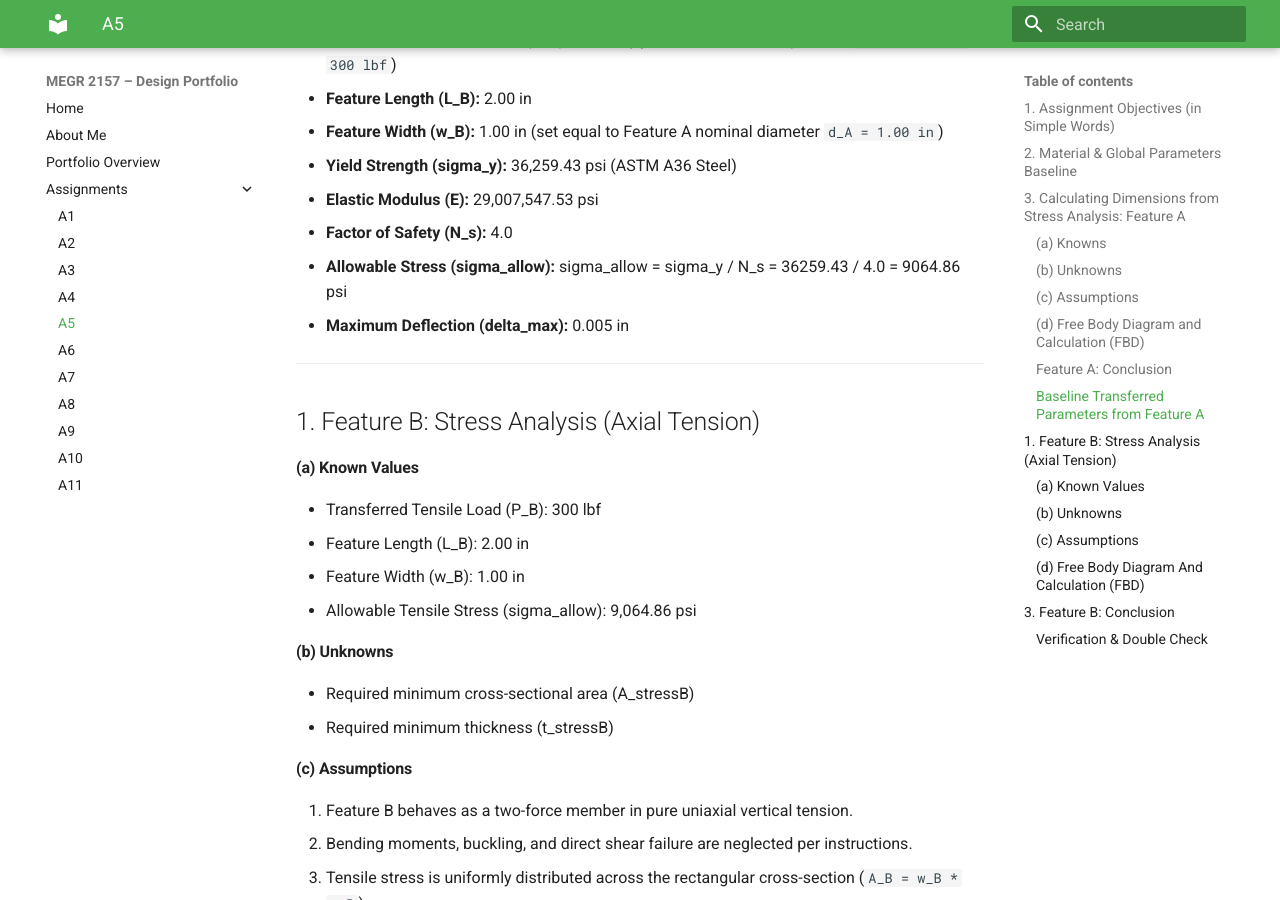
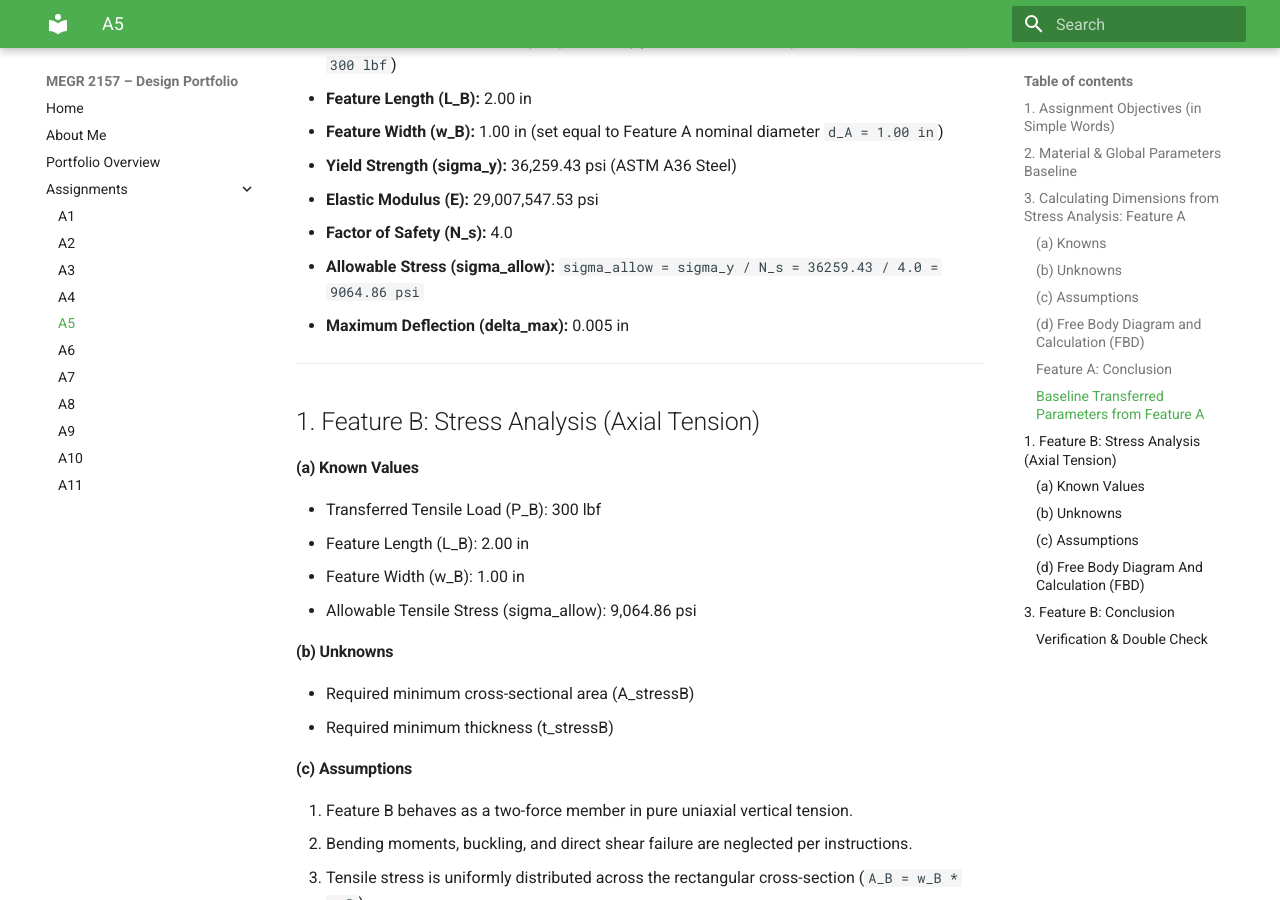
Before and after one commit to MHasan-27/megr2157-portfolio, an MkDocs documentation site: the page built from docs/assignments/A05/index.md, in a window 1280 px wide and 900 px high, scrolled down 2171 px. Built offline with MkDocs 1.6.1 and Material for MkDocs 9.7.7, drawn with Linux system fonts in a browser that asks for light colours.

```diff
--- a/docs/assignments/A05/index.md
+++ b/docs/assignments/A05/index.md
@@ -72,7 +72,7 @@ Here is the complete **Feature B Analysis** (Vertical Connecting Link / Tension
 * **Elastic Modulus (E):** 29,007,547.53 psi
 * **Factor of Safety (N_s):** 4.0
 * **Allowable Stress (sigma_allow):**
-sigma_allow = sigma_y / N_s = 36259.43 / 4.0 = 9064.86 psi
+`sigma_allow = sigma_y / N_s = 36259.43 / 4.0 = 9064.86 psi`
 * **Maximum Deflection (delta_max):** 0.005 in
 
 ---
```
